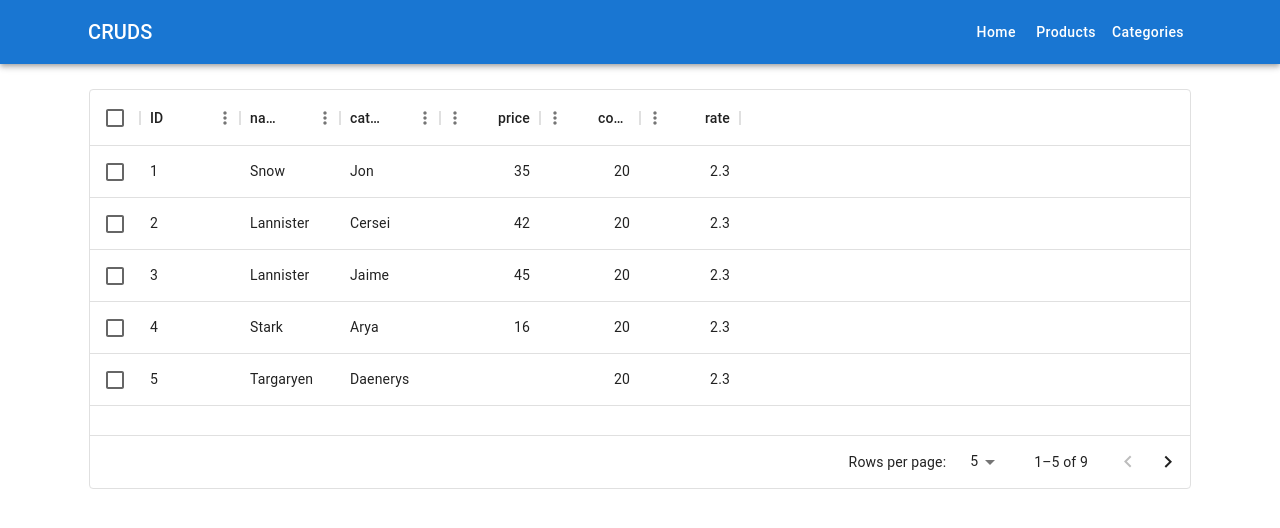
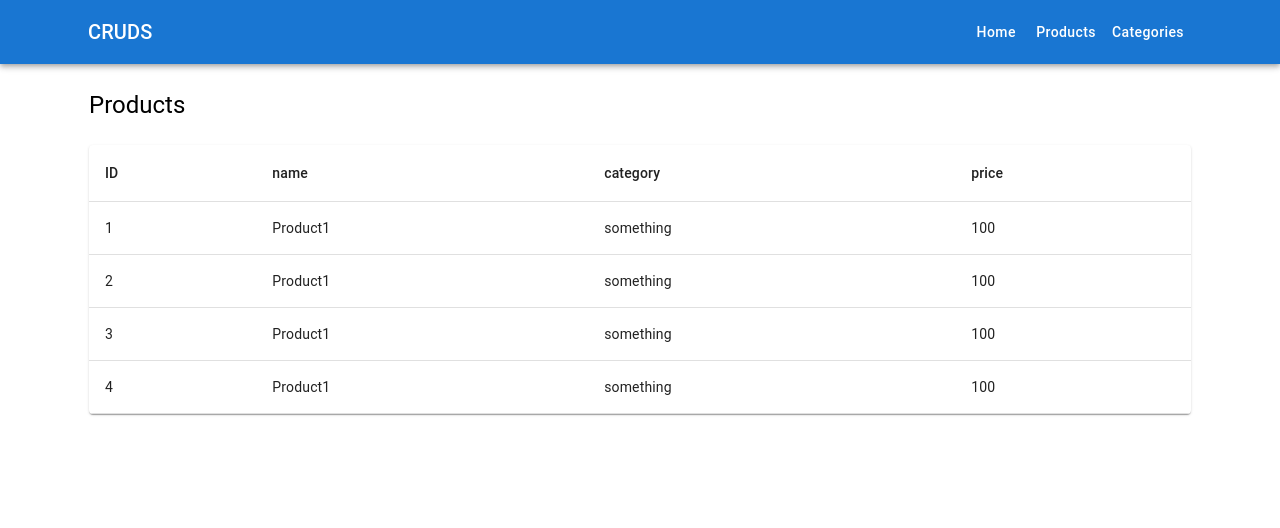
Before and after one commit to ahmedRAOUANE/cruds-app, a React (Create React App) app: page /products in a window 1280 px wide. Shown: the top 528 px of the page. Built offline with nearby package versions, Linux system fonts and the light colour scheme.

Commit message:
Update Products.jsx

```diff
--- a/src/pages/products/Products.jsx
+++ b/src/pages/products/Products.jsx
@@ -1,105 +1,57 @@
 import * as React from "react";
-import { DataGrid } from "@mui/x-data-grid";
+import {
+  Table,
+  TableBody,
+  TableCell,
+  TableContainer,
+  TableHead,
+  TableRow,
+  Paper,
+  Typography,
+} from "@mui/material";
 
-const columns = [
-  { field: "id", headerName: "ID"},
-  { field: "title", headerName: "name"},
-  { field: "category", headerName: "category"},
-  {
-    field: "price",
-    headerName: "price",
-    type: "number",
-  },
-  {
-    field: "count",
-    headerName: "count",
-    type: "number",
-  },
-  {
-    field: "rate",
-    headerName: "rate",
-    type: "number",
-  },
-];
+function createData(id, name, category, price) {
+  return { id, name, category, price };
+}
 
 const rows = [
-  { id: 1, title: "Snow", category: "Jon", price: 35, count: 20, rate: 2.3 },
-  {
-    id: 2,
-    title: "Lannister",
-    category: "Cersei",
-    price: 42,
-    count: 20,
-    rate: 2.3,
-  },
-  {
-    id: 3,
-    title: "Lannister",
-    category: "Jaime",
-    price: 45,
-    count: 20,
-    rate: 2.3,
-  },
-  { id: 4, title: "Stark", category: "Arya", price: 16, count: 20, rate: 2.3 },
-  {
-    id: 5,
-    title: "Targaryen",
-    category: "Daenerys",
-    price: null,
-    count: 20,
-    rate: 2.3,
-  },
-  {
-    id: 6,
-    title: "Melisandre",
-    category: null,
-    price: 150,
-    count: 20,
-    rate: 2.3,
-  },
-  {
-    id: 7,
-    title: "Clifford",
-    category: "Ferrara",
-    price: 44,
-    count: 20,
-    rate: 2.3,
-  },
-  {
-    id: 8,
-    name: "Frances",
-    category: "Rossini",
-    price: 36,
-    count: 20,
-    rate: 2.3,
-  },
-  {
-    id: 9,
-    name: "Roxie",
-    category: "Harvey",
-    price: 65,
-    count: 20,
-    rate: 2.3,
-    count: 20,
-    rate: 2.3,
-  },
+  createData(1, "Product1", "something", 100),
+  createData(2, "Product1", "something", 100),
+  createData(3, "Product1", "something", 100),
+  createData(4, "Product1", "something", 100),
 ];
 
 const Products = () => {
   return (
-    <div style={{ height: 400, width: "100%" }}>
-      <DataGrid
-        rows={rows}
-        columns={columns}
-        initialState={{
-          pagination: {
-            paginationModel: { page: 0, pageSize: 5 },
-          },
-        }}
-        pageSizeOptions={[5, 10]}
-        checkboxSelection
-      />
-    </div>
+    <>
+      <Typography component="h3" variant="h5" mb={3}>
+        Products
+      </Typography>
+      <TableContainer component={Paper}>
+        <Table sx={{ minWidth: 650 }} aria-label="caption table">
+          <TableHead>
+            <TableRow>
+              <TableCell>ID</TableCell>
+              <TableCell>name</TableCell>
+              <TableCell>category</TableCell>
+              <TableCell>price</TableCell>
+            </TableRow>
+          </TableHead>
+          <TableBody>
+            {rows.map((row) => (
+              <TableRow key={row.id}>
+                <TableCell component="th" scope="row">
+                  {row.id}
+                </TableCell>
+                <TableCell>{row.name}</TableCell>
+                <TableCell>{row.category}</TableCell>
+                <TableCell>{row.price}</TableCell>
+              </TableRow>
+            ))}
+          </TableBody>
+        </Table>
+      </TableContainer>
+    </>
   );
 };
 
```
